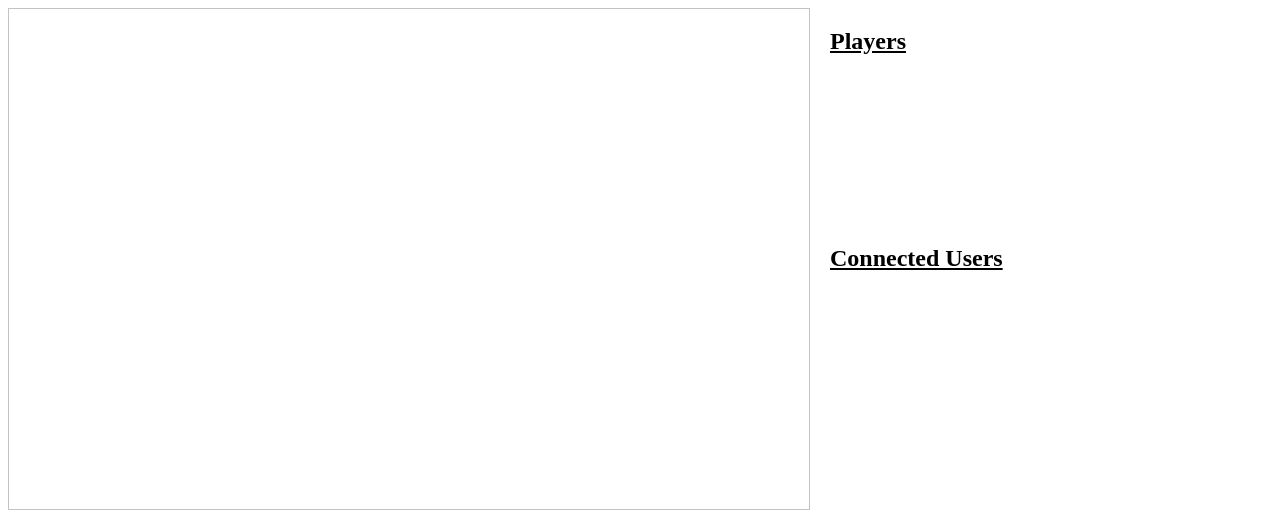
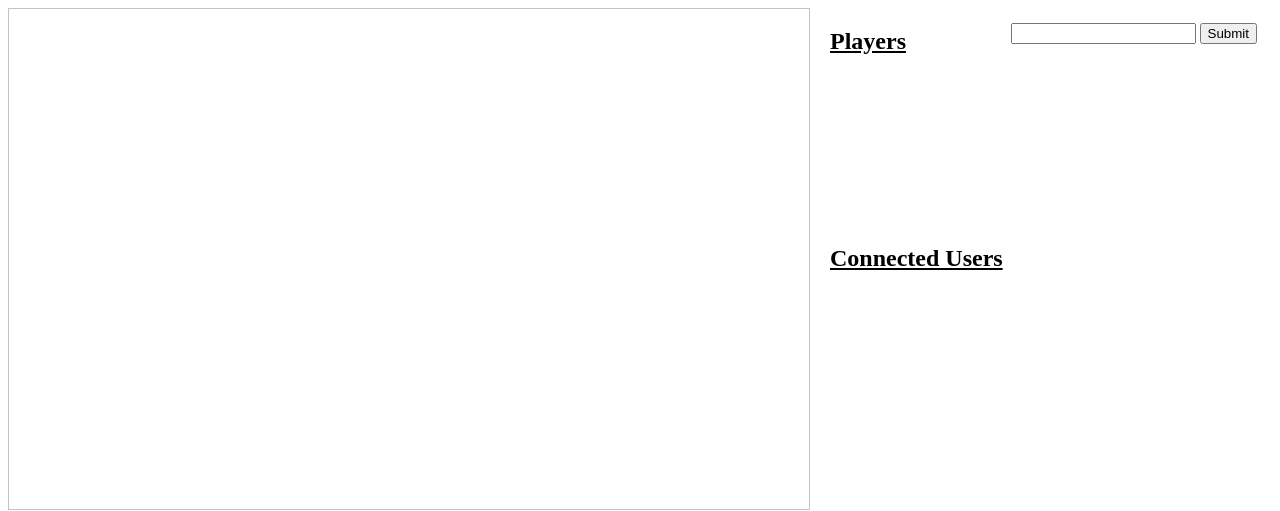
Before and after one commit to BradySmith/supertron, a website: page index.html in a window 1280 px wide. Drawn offline with nearby package versions, Linux system fonts and the light colour scheme; no server answers.

Commit message:
Added Name changing
NAMES!!!!

```diff
--- a/index.html
+++ b/index.html
@@ -24,6 +24,10 @@
 				</ul>
 			</div>
 		</div>
+		<div id="bottom">
+			<input id="inputName" type="text"/>
+			<button id="sendName" onclick="nameChange()">Submit</button>
+		</div>
 
 		<script src="/socket.io/socket.io.js"></script>
 		<script>
@@ -40,6 +44,8 @@
 				var connectedUsers = data.connectedUsers;
 				connectedUsers.forEach(function (player) {
 			  	    $("#userList").append("<li style='color:"+player.color+"'><p>" + player.nickname + "</p></li>");
+			  	    $("#inputName")[0].placeholder = player.nickname;
+
 		  		})
 			});
 
@@ -63,7 +69,7 @@
 		  	})
 		  });
 
-		  window.addEventListener("keydown", handleInput, false);
+		window.addEventListener("keydown", handleInput, false);
 	    function handleInput(e) {
 		 var KeyCode = {LEFT: 37, UP: 38, RIGHT: 39, DOWN: 40};
 		 var dir = null;
@@ -85,6 +91,11 @@
 		    socket.emit('changedirection', { dir: dir });
 		 }
         }
+
+        function nameChange(){
+        	var name = $("#inputName").val();
+        	socket.emit('nameChange', { name: name });
+        }
 		</script>
 
 	</body>
--- a/public/styles.css
+++ b/public/styles.css
@@ -24,8 +24,24 @@ p,h2 {
 #content {
 	display: block;
 	float: left;
+	min-height: 500px;
 }
 
 #playerList{
 	min-height: 150px;
 }
+
+#bottom {
+	float: right;
+	display: block;
+}
+
+#inputName {
+	margin-top: 15px;
+	text-align: center;
+}
+
+#sendName {
+	margin-right: 15px;
+	text-align: center;
+}
```
Also changed, not shown: app.js (+16 -0 lines).
